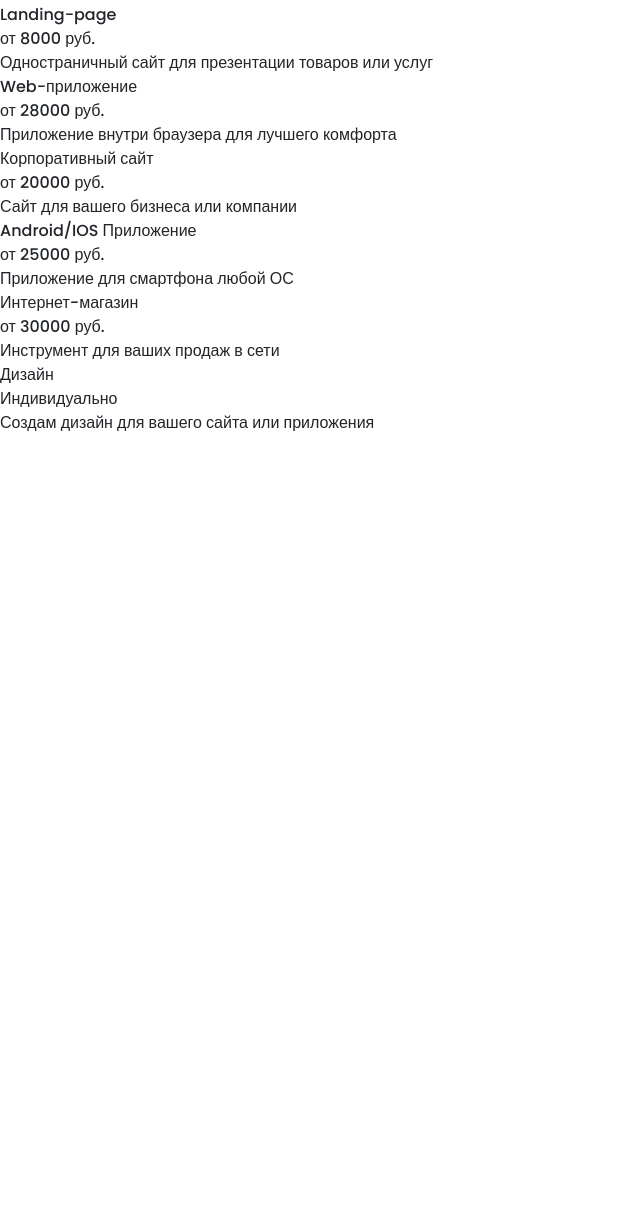
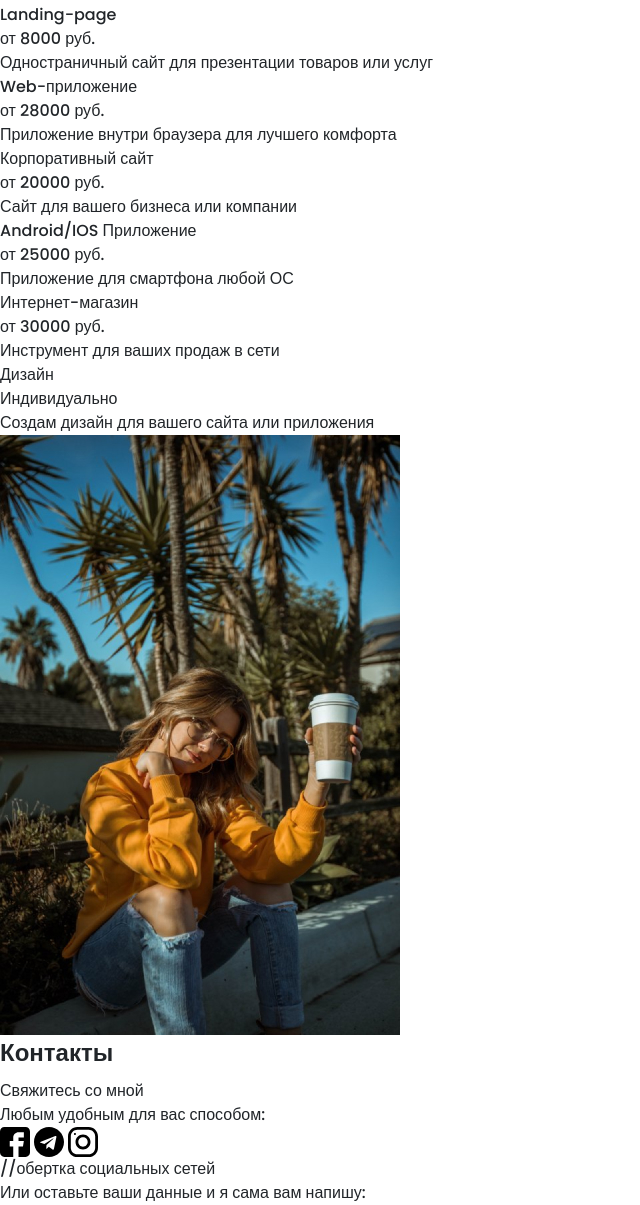
Before and after one commit to KseniaRazheva/portfolio-layout-project, a website: page src/index.html in a window 1280 px wide. Shown: the part 4271-5476 px from the top of the page, without its empty margins (0-640 px from the left). Before the commit the page ends 4706 px from the top, so only its background shows below. Drawn offline with Linux system fonts and the light colour scheme.

Commit message:
add section contacts

```diff
--- a/src/index.html
+++ b/src/index.html
@@ -420,6 +420,39 @@
         </div>
     </section>
 
+    <section class="contacts">
+        <div class="'container">
+            <div class="contacts__wrapper">
+                <div class="contacts__photo">
+                    <img src="img/Photo.jpg" alt="photo">
+                </div>
+                <div class="contacts__descr">
+                    <h2 class="title title_fz16 contacts__title">Контакты</h2>
+                    <div class="title title_fz36 contacts__subtitle">Свяжитесь со мной</div>
+                    <div class="divider"></div>
+
+                    <div class="title title_fz14 contacts__text">Любым удобным для вас способом:</div>
+                    <div class="contacts__social">
+                        <a href="#" class="contacts__link">
+                            <img src="icons/social/1-3-Facebook.svg" alt="facebook">
+                        </a>
+                        <a href="#" class="contacts__link">
+                            <img src="icons/social/2-0-Telegram.svg" alt="telegram">
+                        </a>
+                        <a href="#" class="contacts__link">
+                            <img src="icons/social/3-2-Instagram.svg" alt="instagram">
+                        </a>
+                    </div> //обертка социальных сетей
+                    <div class="title title_fz14 contacts__text">Или оставьте ваши данные и я сама вам напишу:</div>
+
+                    <form action="#" class="contacts__form">
+
+                    </form>
+                </div>
+            </div>
+        </div>
+    </section>
+
     <script src="js/script.js"></script>
 </body>
 </html>
```
Also changed, not shown: README.md, dist/index.html.
